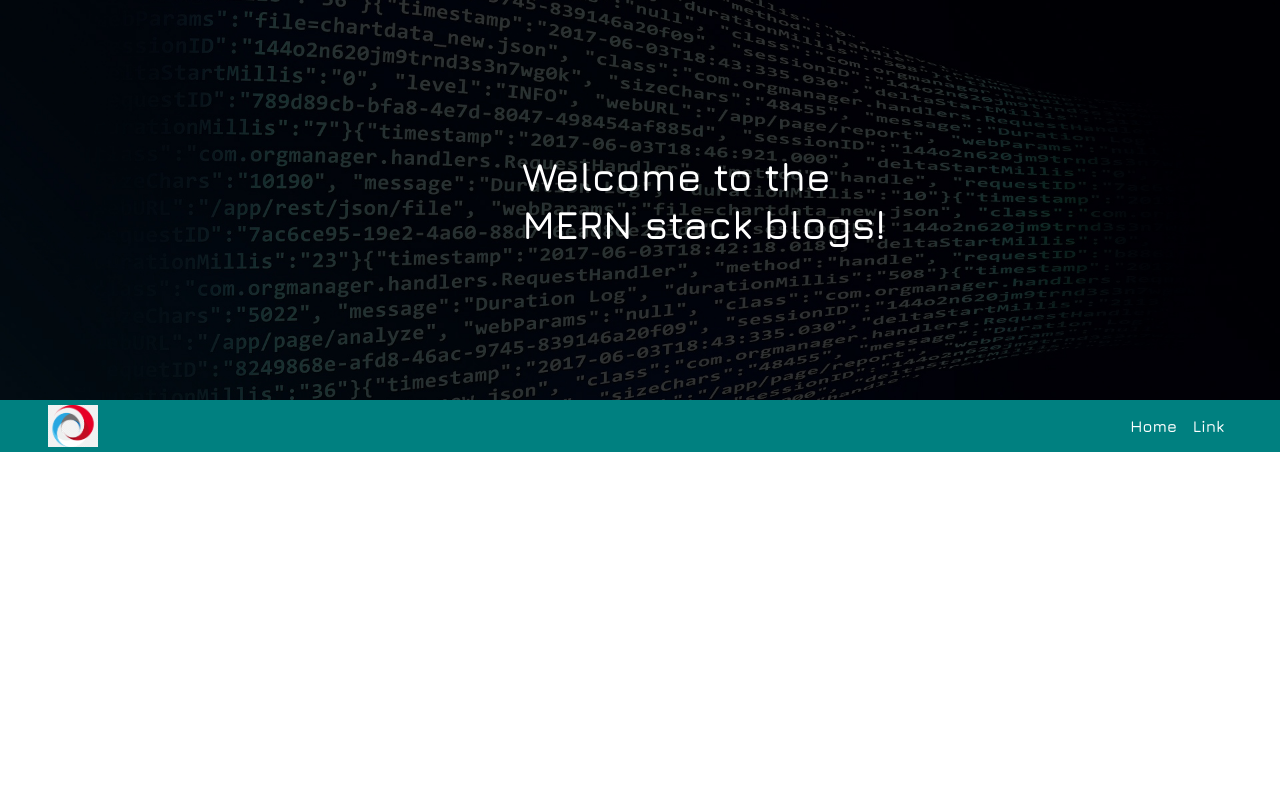
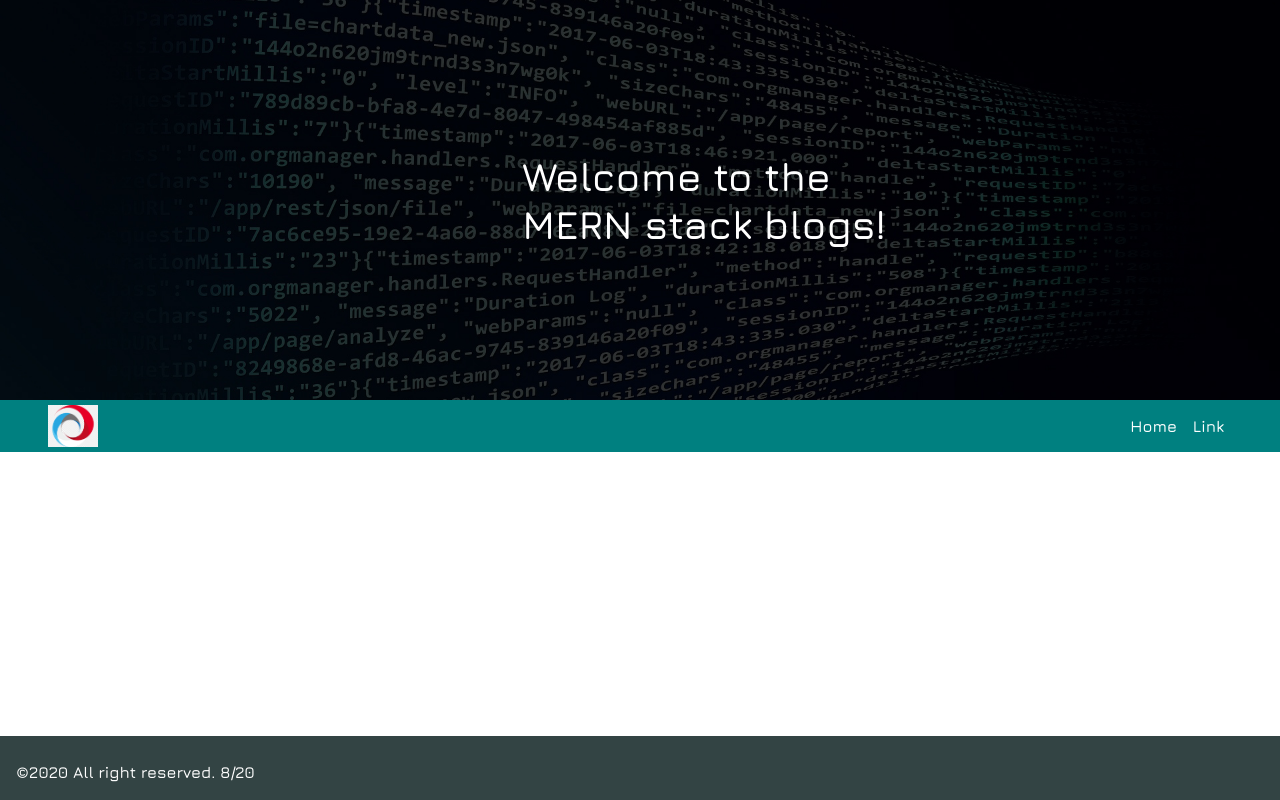
Before and after one commit to Arshad-97/MERN-Blog-App, a React (Create React App) app in the folder client/: page / in a window 1280 px wide. Built offline with nearby package versions, Linux system fonts and the light colour scheme.

Commit message:
Step 10 :Created  Footer  for forntent

```diff
--- a/client/src/App.js
+++ b/client/src/App.js
@@ -3,6 +3,7 @@ import './App.css';
 import 'bootstrap/dist/css/bootstrap.min.css';
 import Header from './components/layout/Header';
 import Navbar from './components/layout/NavBar';
+import Footer from './components/layout/Footer';
 
 
 function App() {
@@ -10,6 +11,7 @@ function App() {
     <div className="App">
       <Header />
       <Navbar />
+      <Footer />
     </div>
   );
 }
--- /dev/null
+++ b/client/src/components/layout/Footer.js
@@ -0,0 +1,23 @@
+import React from 'react';
+import styled from "styled-components";
+
+const Footer = () => {
+    return ( <FooterContainer>
+        <span style={{color: "#fff", top: "1.5rem", left:"1rem", position: "relative"}}>
+            &copy;{new Date().getFullYear()} All right reserved. 8/20
+        </span>
+    </FooterContainer>
+    )
+}
+
+export default Footer;
+//FOOTER CONTAINER
+const FooterContainer = styled.footer`
+    background: #344;
+    height: 4rem;
+    position: fixed;
+    left: 0;
+    bottom: 0;
+    width: 100%;
+
+`;
```
